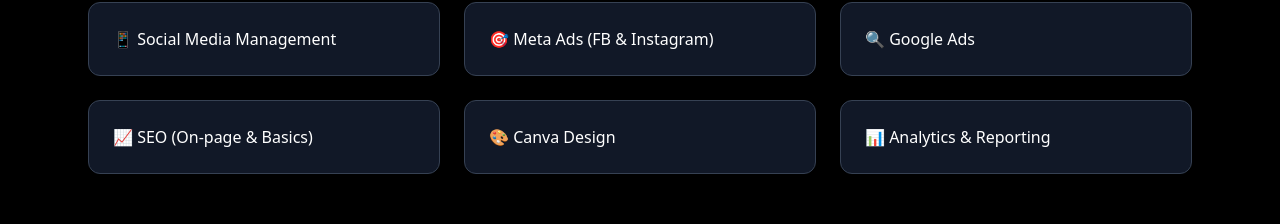
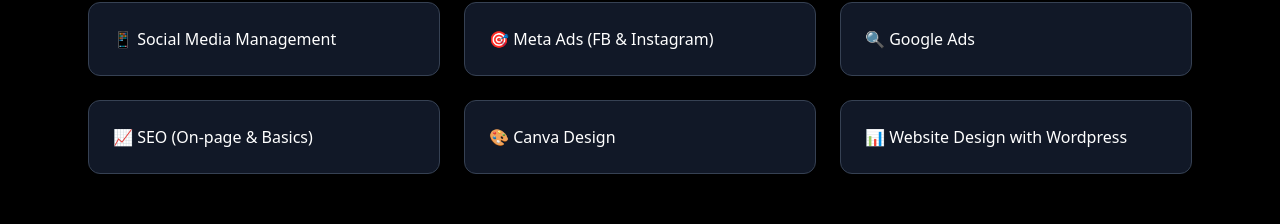
Before and after one commit to sumitb777/marketing-portfolio, a React (Vite) app: page / in a window 1280 px wide. Shown: the part 2239-2463 px from the top of the page. Built offline with nearby package versions, Linux system fonts and the light colour scheme.

Commit message:
add wordpress

```diff
--- a/src/components/Info.jsx
+++ b/src/components/Info.jsx
@@ -4,7 +4,7 @@
   "🔍 Google Ads",
   "📈 SEO (On-page & Basics)",
   "🎨 Canva Design",
-  "📊 Analytics & Reporting",
+  "📊 Website Design with Wordpress",
 ];
 
 export default function Info() {
```
